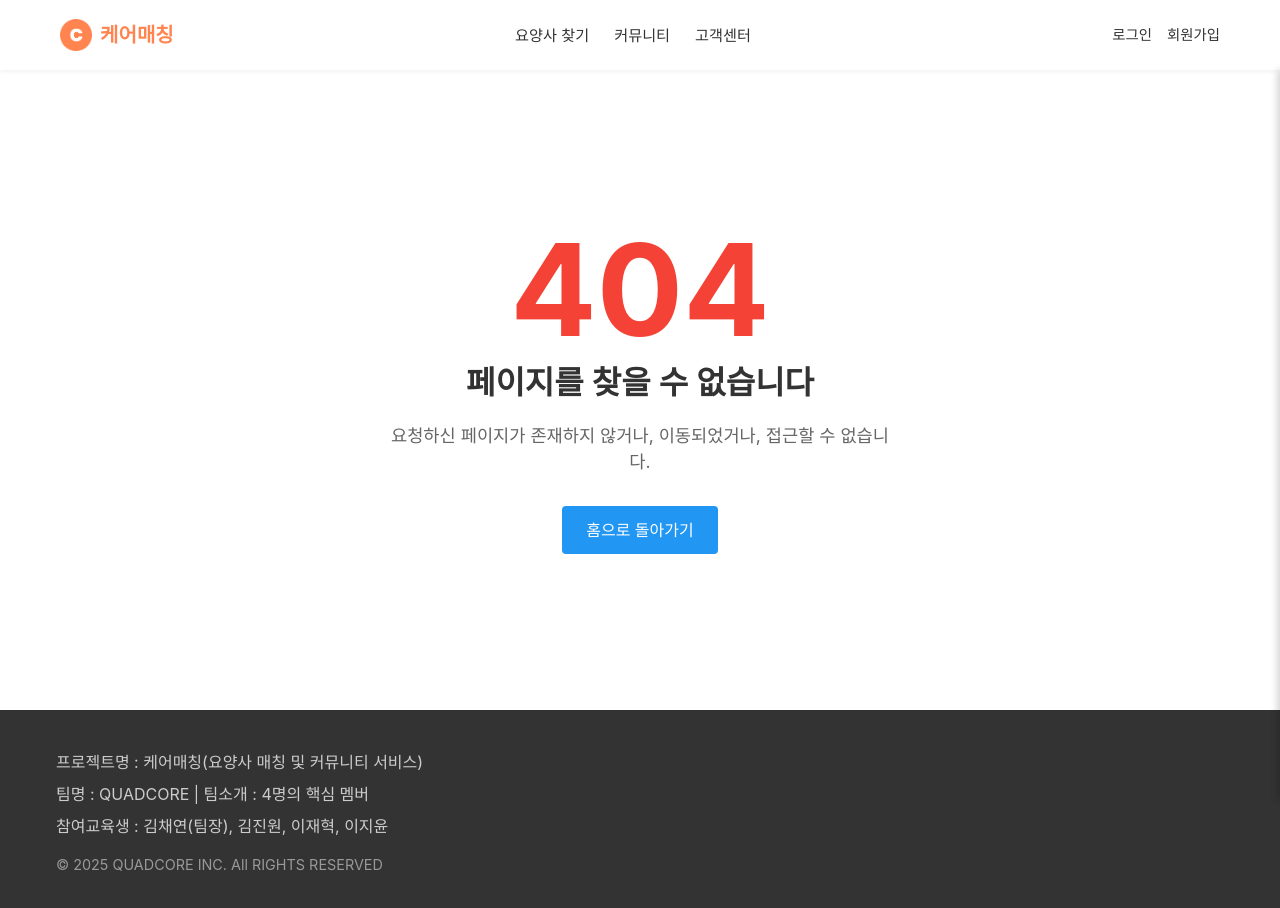
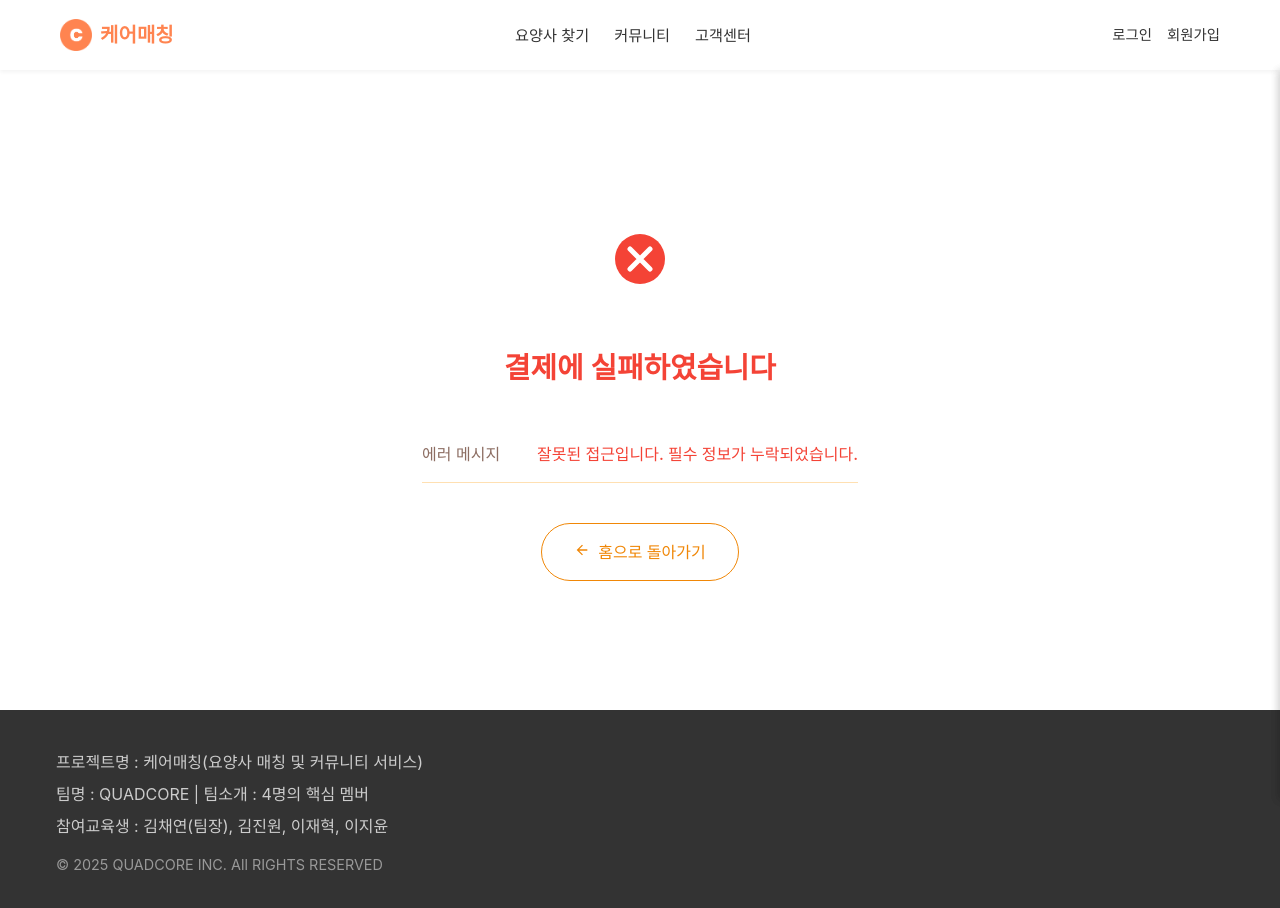
Before and after one commit to Jaehyuk-Lee/carematching-front, a React (Create React App) app: page /payment/kakao-success in a window 1280 px wide. Built offline with nearby package versions, Linux system fonts and the light colour scheme.

Commit message:
feat: 카카오페이 결제 성공 및 실패 처리 컴포넌트 추가

```diff
--- /dev/null
+++ b/src/payment/KakaoPaySuccess.js
@@ -0,0 +1,132 @@
+import { useEffect, useState } from 'react';
+import { useSearchParams, Link } from 'react-router-dom';
+import axiosInstance from '../api/axiosInstance';
+import styles from './Success.module.css'; // Re-use Success.module.css for consistency
+
+function KakaoPaySuccess() {
+  const [searchParams] = useSearchParams();
+  const [paymentStatus, setPaymentStatus] = useState({
+    status: 'pending', // 'pending', 'success', 'failed'
+    orderId: searchParams.get('orderId'),
+    error: null,
+    price: 0,
+  });
+
+  useEffect(() => {
+    const pgToken = searchParams.get('pg_token');
+    const orderId = paymentStatus.orderId;
+
+    if (!pgToken || !orderId) {
+      setPaymentStatus(prev => ({ ...prev, status: 'failed', error: '잘못된 접근입니다. 필수 정보가 누락되었습니다.' }));
+      return;
+    }
+
+    const approvePayment = async () => {
+      try {
+        const paymentKeyRes = await axiosInstance.get(`/transactions/kakao/getPaymentKey/${orderId}`);
+        const paymentKey = paymentKeyRes.data;
+        if (!paymentKey) {
+          throw new Error('결제 키를 받아오지 못했습니다.');
+        }
+
+        const verifyRes = await axiosInstance.post(`/transactions/verify/${paymentKey}`, {
+          pgToken,
+          orderId,
+        });
+
+        setPaymentStatus(prev => ({
+          ...prev,
+          status: 'success',
+          price: verifyRes.data.price,
+        }));
+
+      } catch (error) {
+        console.error('KakaoPay Approval Error:', error);
+        setPaymentStatus(prev => ({
+          ...prev,
+          status: 'failed',
+          error: error?.response?.data?.message || '결제 승인 중 오류가 발생했습니다.',
+        }));
+      }
+    };
+
+    approvePayment();
+  }, [paymentStatus.orderId, searchParams]);
+
+  if (paymentStatus.status === 'pending') {
+    return (
+      <div className={styles.successContainer}>
+        <div className={styles.checkIcon}>
+          <svg xmlns="http://www.w3.org/2000/svg" width="48" height="48" viewBox="0 0 48 48" fill="none">
+            <circle cx="24" cy="24" r="20" stroke="#1976d2" strokeWidth="4" opacity="0.2" />
+            <path d="M44 24c0-11.046-8.954-20-20-20" stroke="#1976d2" strokeWidth="4" strokeLinecap="round">
+              <animateTransform attributeName="transform" type="rotate" from="0 24 24" to="360 24 24" dur="1s" repeatCount="indefinite" />
+            </path>
+          </svg>
+        </div>
+        <h1 className={styles.successTitle} style={{ color: '#1976d2' }}>카카오페이 결제 승인 중...</h1>
+        <p>잠시만 기다려 주세요. 결제 정보를 확인하고 있습니다.</p>
+      </div>
+    );
+  }
+
+  if (paymentStatus.status === 'failed') {
+    return (
+      <div className={styles.successContainer}>
+        <div className={styles.checkIcon} style={{ color: '#f44336', background: 'none' }}>
+          <svg xmlns="http://www.w3.org/2000/svg" viewBox="0 0 24 24" fill="currentColor" width="48" height="48">
+            <circle cx="12" cy="12" r="10" fill="#f44336" />
+            <path d="M8 8l8 8M16 8l-8 8" stroke="#fff" strokeWidth="2" strokeLinecap="round" />
+          </svg>
+        </div>
+        <h1 className={styles.successTitle} style={{ color: '#f44336' }}>결제에 실패하였습니다</h1>
+        <div className={styles.infoSection}>
+          <div className={styles.infoRow}>
+            <span className={styles.infoLabel}>에러 메시지</span>
+            <span className={styles.infoValue} style={{ color: '#f44336' }}>{paymentStatus.error}</span>
+          </div>
+        </div>
+        <Link to="/" className={styles.homeButton}>
+          <span className={styles.backIcon}>
+            <svg xmlns="http://www.w3.org/2000/svg" width="16" height="16" viewBox="0 0 24 24" fill="currentColor">
+              <path d="M20 11H7.83l5.59-5.59L12 4l-8 8 8 8 1.41-1.41L7.83 13H20v-2z" />
+            </svg>
+          </span>
+          홈으로 돌아가기
+        </Link>
+      </div>
+    );
+  }
+
+  // Success UI
+  return (
+    <div className={styles.successContainer}>
+      <div className={styles.checkIcon}>
+        <svg xmlns="http://www.w3.org/2000/svg" viewBox="0 0 24 24" fill="currentColor">
+          <path d="M9.55 18l-5.7-5.7 1.425-1.425L9.55 15.15l9.175-9.175L20.15 7.4z" />
+        </svg>
+      </div>
+      <h1 className={styles.successTitle}>결제에 성공하였습니다</h1>
+      <div className={styles.infoSection}>
+        <div className={styles.infoRow}>
+          <span className={styles.infoLabel}>주문번호</span>
+          <span className={styles.infoValue}>{paymentStatus.orderId}</span>
+        </div>
+        <div className={styles.infoRow}>
+          <span className={styles.infoLabel}>결제 금액</span>
+          <span className={styles.infoValue}>{Number(paymentStatus.price).toLocaleString()}원</span>
+        </div>
+      </div>
+      <Link to="/" className={styles.homeButton}>
+        <span className={styles.backIcon}>
+          <svg xmlns="http://www.w3.org/2000/svg" width="16" height="16" viewBox="0 0 24 24" fill="currentColor">
+            <path d="M20 11H7.83l5.59-5.59L12 4l-8 8 8 8 1.41-1.41L7.83 13H20v-2z" />
+          </svg>
+        </span>
+        홈으로 돌아가기
+      </Link>
+    </div>
+  );
+}
+
+export default KakaoPaySuccess;
--- a/src/router/index.js
+++ b/src/router/index.js
@@ -9,6 +9,7 @@ import CaregiverDetailPage from '../caregiver/caregiverDetail';
 import Checkout from '../payment/Checkout';
 import Success from '../payment/Success';
 import Fail from '../payment/Fail';
+import KakaoPaySuccess from '../payment/KakaoPaySuccess';
 import Cert from '../admin/Cert';
 import Community from '../community/Community';
 import CreatePost from '../community/CreatePost';
@@ -41,6 +42,8 @@ function AppRouter() {
       <Route path="/payment" element={<Checkout />} />
       <Route path="/payment/success" element={<Success />} />
       <Route path="/payment/fail" element={<Fail />} />
+      <Route path="/payment/kakao-success" element={<KakaoPaySuccess />} />
+      <Route path="/payment/kakao-fail" element={<Fail />} />
 
       {/* 관리자 */}
       <Route path="/admin/cert" element={<Cert />} />
```
